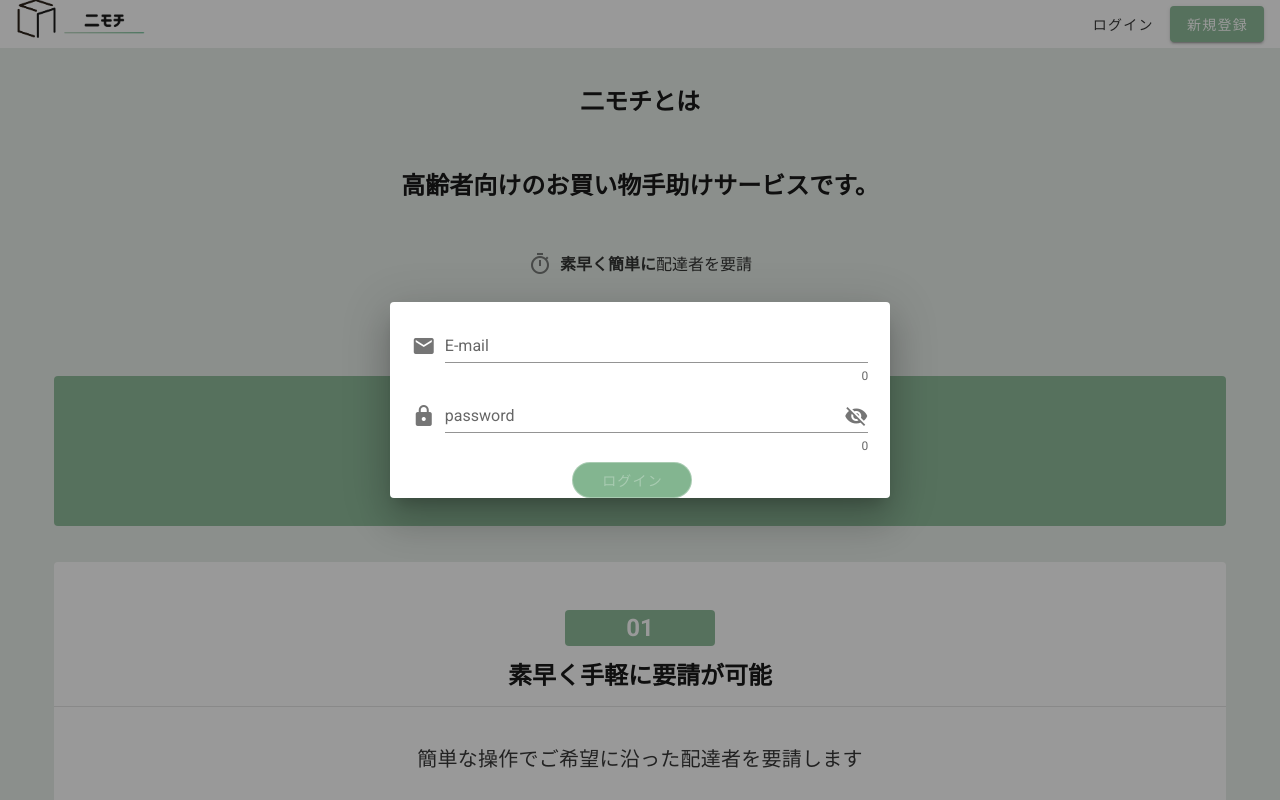
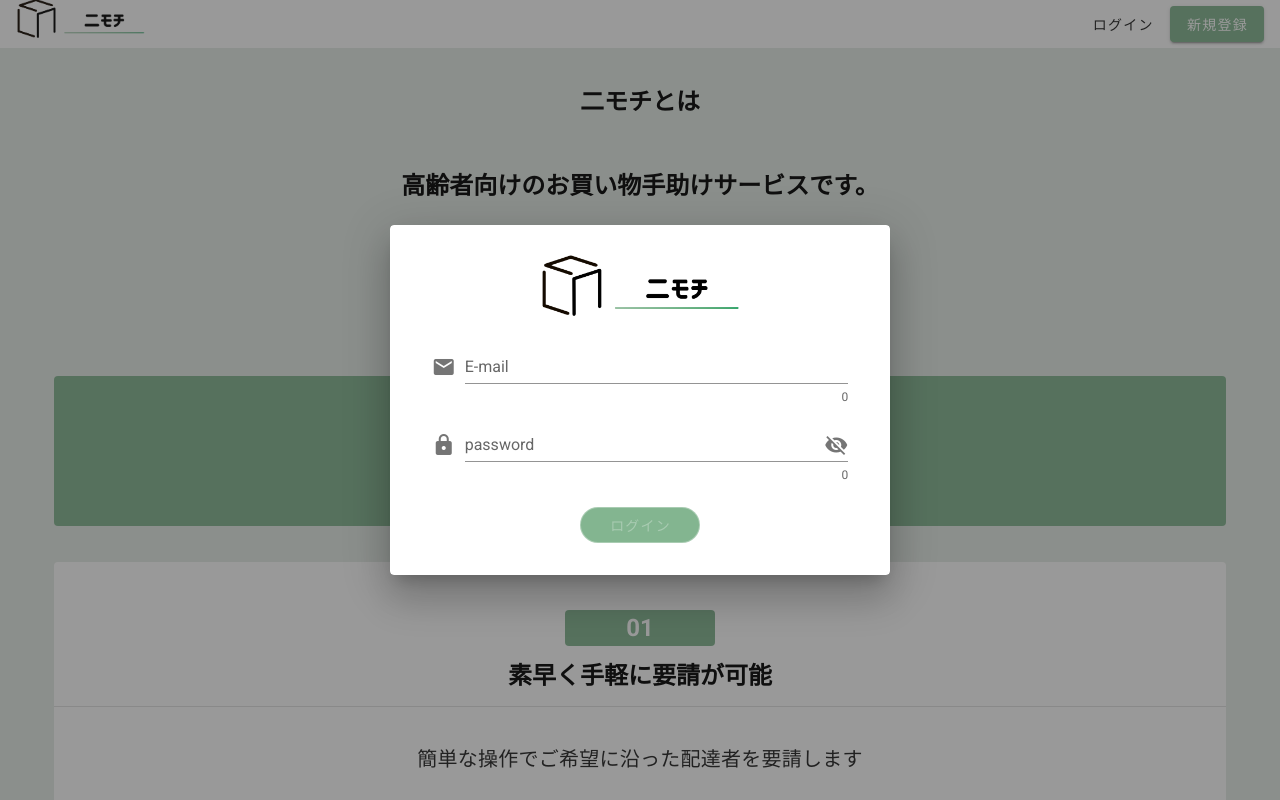
Before and after one commit to K-Fryxell/SmoLogi, a Vue app: page / in a window 1280 px wide. Both pictures are taken after a click on the button "ログイン". Shown: the top 800 px of the page. Built offline with nearby package versions, Linux system fonts and the light colour scheme; no server answers.

Commit message:
FIX_signModal(add_logo&fix_layout)

```diff
--- a/src/components/Part/Top/PartSign.vue
+++ b/src/components/Part/Top/PartSign.vue
@@ -4,50 +4,63 @@
         <v-btn text style="color: #83B590" @click="dialog = true">
             ログイン
         </v-btn>
-        <v-dialog v-model="dialog" width="500">
+        <v-dialog v-model="dialog" class="ma-0 pa-0" width="500">
             <v-card>
-                <v-row justify="center">
-                    <v-col cols="11" class="mx-12">
+                <v-row justify="center" class="ma-0 pa-0">
+                    <v-col cols="10" class="ma-0 pa-0">
+                        <v-row justify="center" class="ma-0 pa-0 pa-6">
+                            <img width="200" src="@/assets/nimochi.png">
+                        </v-row>
                         <v-form ref="form" v-model="valid">
                             <!-- mail入力 -->
-                            <v-text-field prepend-icon="mdi-email" class="pt-6" v-model="mailaddress"
+                            <v-text-field
+                                v-model="mailaddress"
+                                class="ma-0 pa-0 pb-6"
+                                prepend-icon="mdi-email"
                                 :rules="registemailRules"
-                                counter
                                 label="E-mail"
                                 hint="メールアドレスは50字以下で記入してください。"
+                                counter
                                 required />
                             <!-- パスワード入力 -->
-                            <v-text-field :type="showPassword ? 'text' : 'password'" prepend-icon="mdi-lock"
+                            <v-text-field
+                                v-model="password"
+                                class="ma-0 pa-0 pb-6"
+                                prepend-icon="mdi-lock"
+                                :rules="registpassRules"
+                                :type="showPassword ? 'text' : 'password'"
                                 v-bind:append-icon="showPassword ? 'mdi-eye' : 'mdi-eye-off'"
-                                @click:append="showPassword = !showPassword" v-model="password"
-                                :rules="registpassRules"
-                                counter
+                                @click:append="showPassword = !showPassword"
                                 label="password"
                                 hint="パスワードは8字以上20字以下にしてください。"
+                                counter
                                 required/>
                                 <!-- ログインボタン -->
-                            <v-row justify="center" align="center" class="ma-0 pa-0 mt-2">
+                            <v-row justify="center" align="center" class="ma-0 pa-0 pb-8">
                                 <v-btn
+                                    class="ma-0 pa-0 white--text"
+                                    style="background-color: #83B590"
+                                    @click="login"
+                                    width="120"
                                     dark
-                                    style="background-color: #83B590"
                                     outlined
                                     rounded
                                     :disabled="!valid"
-                                    class="mr-4 white--text"
-                                    @click="login"
                                     :loading="loading"
-                                    width="120"
                                 >
                                     ログイン
                                 </v-btn>
-                                <v-progress-linear :active="loading" :indeterminate="loading" top color="blue accent-4"></v-progress-linear>
+                                <v-progress-linear
+                                    :active="loading"
+                                    :indeterminate="loading"
+                                    top
+                                    color="blue accent-4"></v-progress-linear>
                             </v-row>
                         </v-form>
                     </v-col>
                 </v-row>
             </v-card>
         </v-dialog>
-
         <!-- 新規登録ページボタン -->
         <v-btn style="background-color: #83B590" dark to="part_regist">
             新規登録
--- a/src/components/User/Sign.vue
+++ b/src/components/User/Sign.vue
@@ -5,43 +5,57 @@
         <v-btn text  @click="dialog = true">
             ログイン
         </v-btn>
-        <v-dialog v-model="dialog" width="500">
+        <v-dialog v-model="dialog" class="ma-0 pa-0" width="500">
             <v-card>
-                <v-row justify="center">
-                    <v-col cols="11" class="mx-12">
+                <v-row justify="center" class="ma-0 pa-0">
+                    <v-col cols="10" class="ma-0 pa-0">
+                        <v-row justify="center" class="ma-0 pa-0 pa-6">
+                            <img width="200" src="@/assets/nimochi.png">
+                        </v-row>
                         <v-form ref="form" v-model="valid">
                             <!-- mail入力 -->
-                            <v-text-field prepend-icon="mdi-email" class="pt-6" v-model="mailaddress"
+                            <v-text-field
+                                v-model="mailaddress"
+                                class="ma-0 pa-0 pb-6"
+                                prepend-icon="mdi-email"
                                 :rules="registemailRules"
-                                counter
                                 label="E-mail"
                                 hint="メールアドレスは50字以下で記入してください。"
+                                counter
                                 required />
                             <!-- パスワード入力 -->
-                            <v-text-field :type="showPassword ? 'text' : 'password'" prepend-icon="mdi-lock"
+                            <v-text-field
+                                v-model="password"
+                                class="ma-0 pa-0 pb-6"
+                                prepend-icon="mdi-lock"
+                                :rules="registpassRules"
+                                :type="showPassword ? 'text' : 'password'"
                                 v-bind:append-icon="showPassword ? 'mdi-eye' : 'mdi-eye-off'"
-                                @click:append="showPassword = !showPassword" v-model="password"
-                                :rules="registpassRules"
-                                counter
+                                @click:append="showPassword = !showPassword"
                                 label="password"
                                 hint="パスワードは8字以上20字以下にしてください。"
+                                counter
                                 required/>
                                 <!-- ログインボタン -->
-                            <v-row justify="center" align="center" class="ma-0 pa-0 mt-2">
+                            <v-row justify="center" align="center" class="ma-0 pa-0 pb-8">
                                 <v-btn
+                                    class="ma-0 pa-0 white--text"
+                                    style="background-color: #83B590"
+                                    @click="login"
+                                    width="120"
                                     dark
-                                    style="background-color: #83B590"
                                     outlined
                                     rounded
                                     :disabled="!valid"
-                                    class="mr-4 white--text"
-                                    @click="login"
                                     :loading="loading"
-                                    width="120"
                                 >
                                     ログイン
                                 </v-btn>
-                                <v-progress-linear :active="loading" :indeterminate="loading" top color="blue accent-4"></v-progress-linear>
+                                <v-progress-linear
+                                    :active="loading"
+                                    :indeterminate="loading"
+                                    top
+                                    color="blue accent-4"></v-progress-linear>
                             </v-row>
                         </v-form>
                     </v-col>
```
